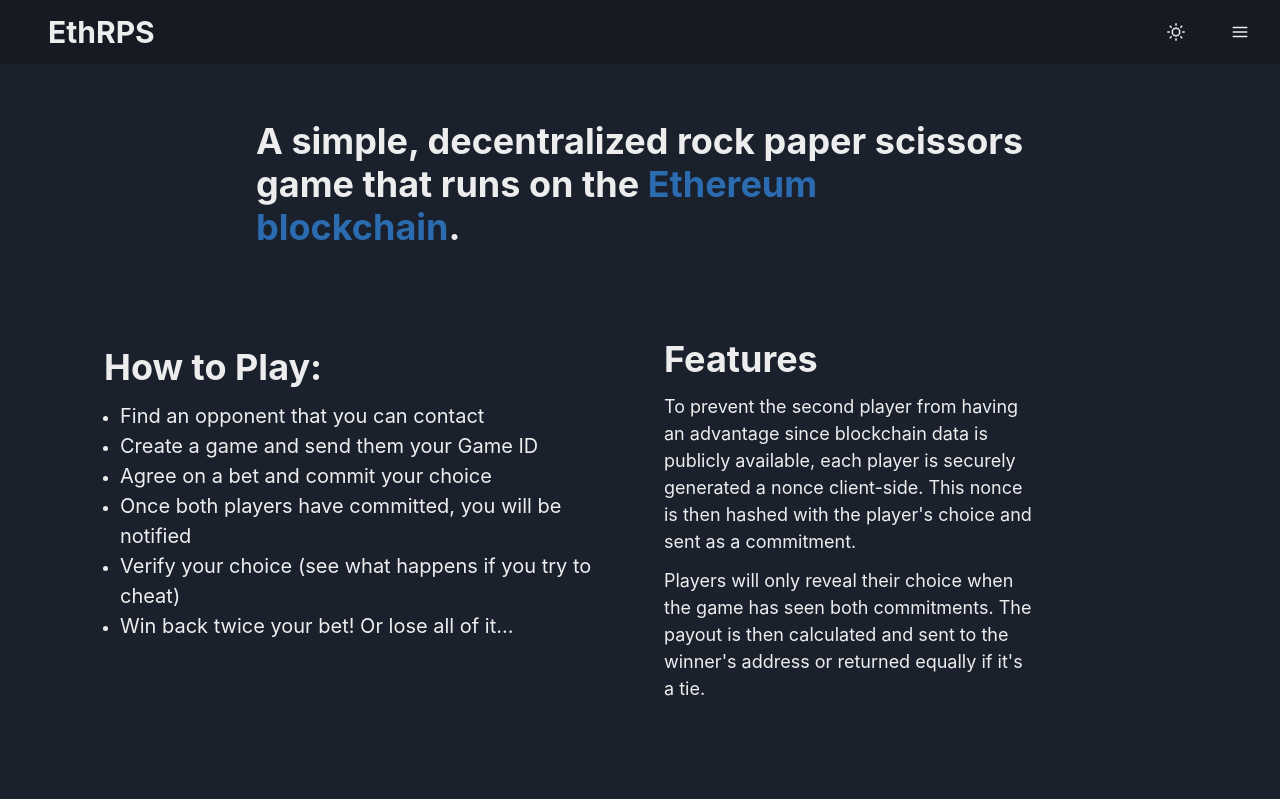
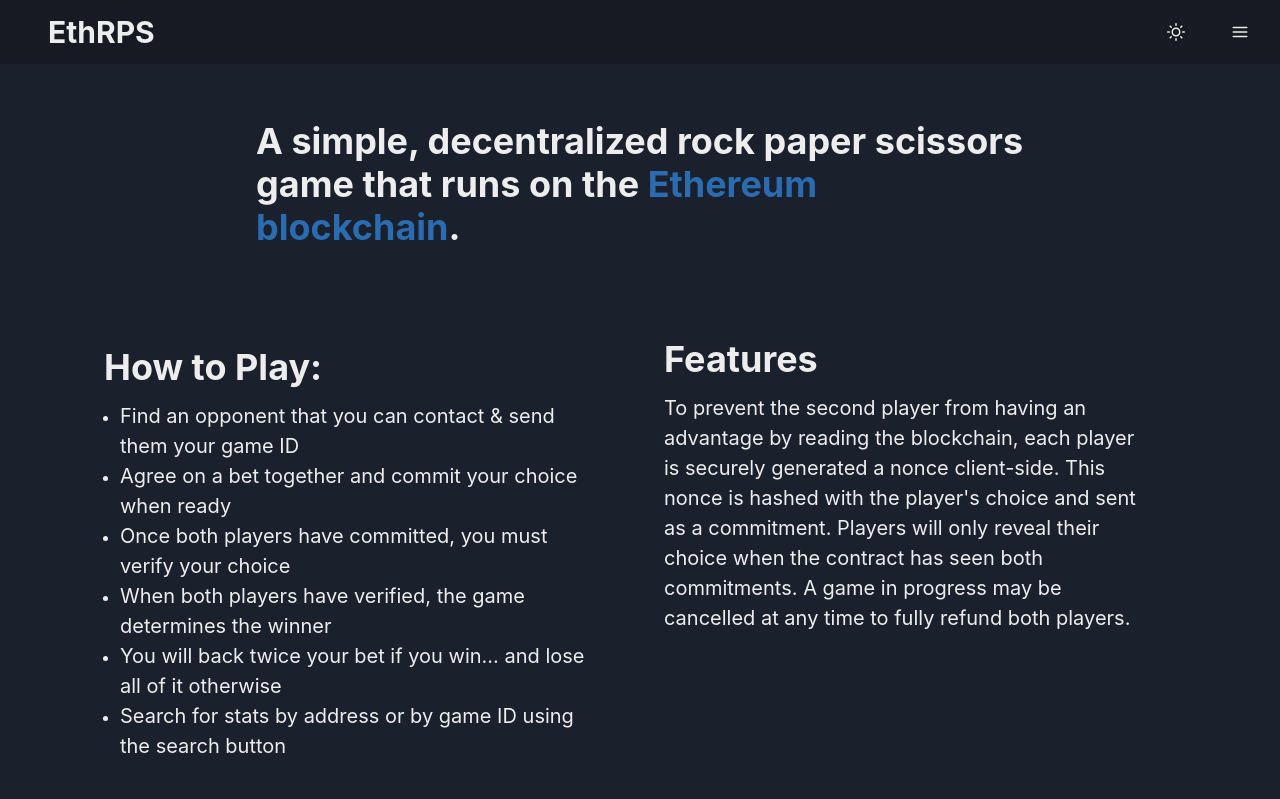
Before and after one commit to freeman-jiang/eth-rps, a Next.js app: page /about in a window 1280 px wide. Shown: the top 799 px of the page. Built offline with nearby package versions, Linux system fonts and the light colour scheme; some icons are missing.

Commit message:
Update content on About

```diff
--- a/src/pages/about.js
+++ b/src/pages/about.js
@@ -23,12 +23,12 @@ const About = () => {
   const lightSection = "gray.50";
   const darkSection = "gray.900";
   const steps = [
-    "Find an opponent that you can contact",
-    "Create a game and send them your Game ID",
-    "Agree on a bet and commit your choice",
-    "Once both players have committed, you will be notified",
-    "Verify your choice (see what happens if you try to cheat)",
-    "Win back twice your bet! Or lose all of it...",
+    "Find an opponent that you can contact & send them your game ID",
+    "Agree on a bet together and commit your choice when ready",
+    "Once both players have committed, you must verify your choice",
+    "When both players have verified, the game determines the winner",
+    "You will back twice your bet if you win... and lose all of it otherwise",
+    "Search for stats by address or by game ID using the search button",
   ];
   return (
     <>
@@ -57,7 +57,7 @@ const About = () => {
         <SimpleGrid columns={[0, 2]} mx={[0, 20]} mt={[10, 20]}>
           <Container maxW="3xl" m={2}>
             <Heading>How to Play:</Heading>
-            <UnorderedList>
+            <UnorderedList mr={[0, 10]}>
               <Box mt={3}>
                 {steps.map((step, i) => (
                   <Step key={i} content={step} />
@@ -67,20 +67,17 @@ const About = () => {
           </Container>
           <Container maxW="3xl" mx={2} mt={[8, 0]}>
             <Heading>Features</Heading>
-            <Box mt={3}>
-              <Text fontSize="lg" mr={[0, 40]}>
-                To prevent the second player from having an advantage since
-                blockchain data is publicly available, each player is securely
-                generated a nonce client-side. This nonce is then hashed with
-                the player
-                {"'"}s choice and sent as a commitment.
+            <Box mt={3} mr={[0, 10]}>
+              <Text fontSize="xl">
+                To prevent the second player from having an advantage by reading
+                the blockchain, each player is securely generated a nonce
+                client-side. This nonce is hashed with the player
+                {"'"}s choice and sent as a commitment. Players will only reveal
+                their choice when the contract has seen both commitments. A game
+                in progress may be cancelled at any time to fully refund both
+                players.
               </Text>
-              <Text fontSize="lg" mr={[0, 40]} mt={3}>
-                Players will only reveal their choice when the game has seen
-                both commitments. The payout is then calculated and sent to the
-                winner
-                {"'"}s address or returned equally if it{"'"}s a tie.
-              </Text>
+              <Text fontSize="xl" mt={3}></Text>
             </Box>
           </Container>
         </SimpleGrid>
```
